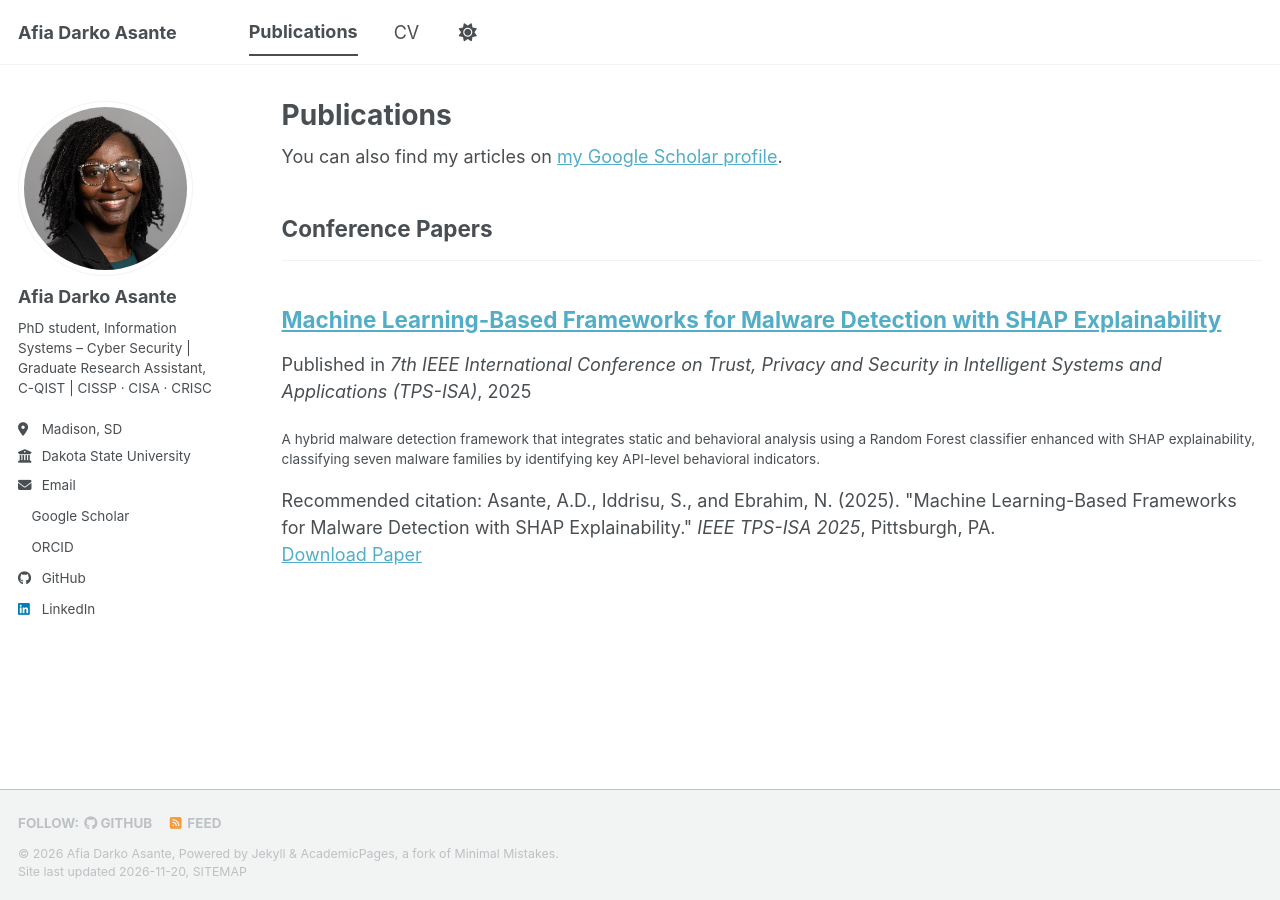
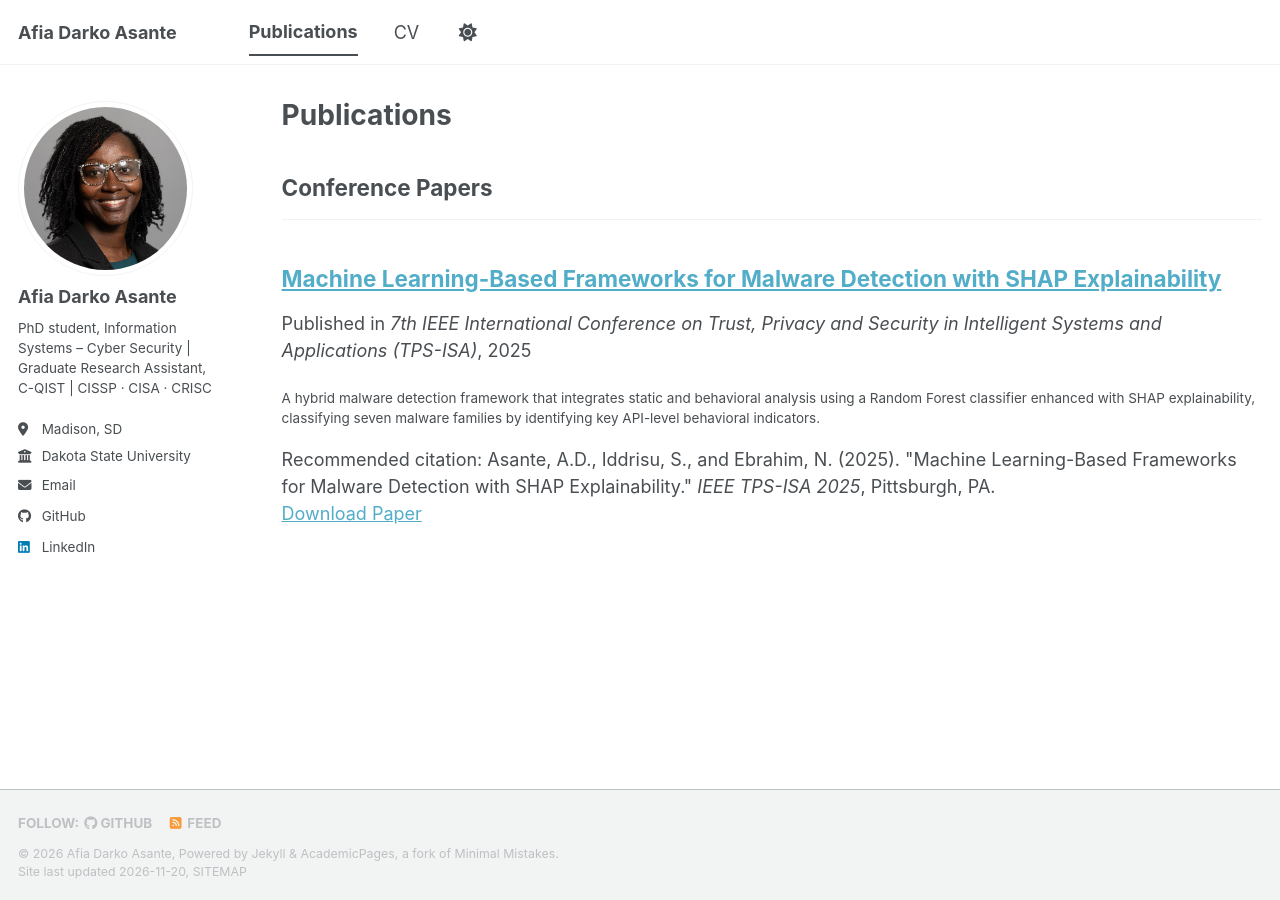
Before and after one commit to afiaagyeiwaaasante/afiaagyeiwaaasante.github.io, a Jekyll site: the page built from _pages/publications.html, in a window 1280 px wide. Built offline with Jekyll 4.4.1, drawn with Linux system fonts in a browser that asks for light colours; a script bundle is joined from its source files by our own code; a style sheet for code colours, icons or effects is not loaded; part of the change alters nothing that is shown.

Commit message:
Remove URLs for Google Scholar and ORCID
Removed URLs for Google Scholar and ORCID in config.

```diff
--- a/_config.yml
+++ b/_config.yml
@@ -34,10 +34,10 @@ author:
   # Academic websites
   academia         : # URL
   arxiv            : # URL - Update with the correct link to your profile
-  googlescholar    : "https://scholar.google.com/citations?user=PS_CX0AAAAAJ"
+  googlescholar    : # URL
   inspire-hep      : # URL
   impactstory      : # URL
-  orcid            : "https://orcid.org/yourorcidurl"
+  orcid            : # URL
   semantic         : # URL
   ssrn             : # URL
   pubmed           : # URL
```
